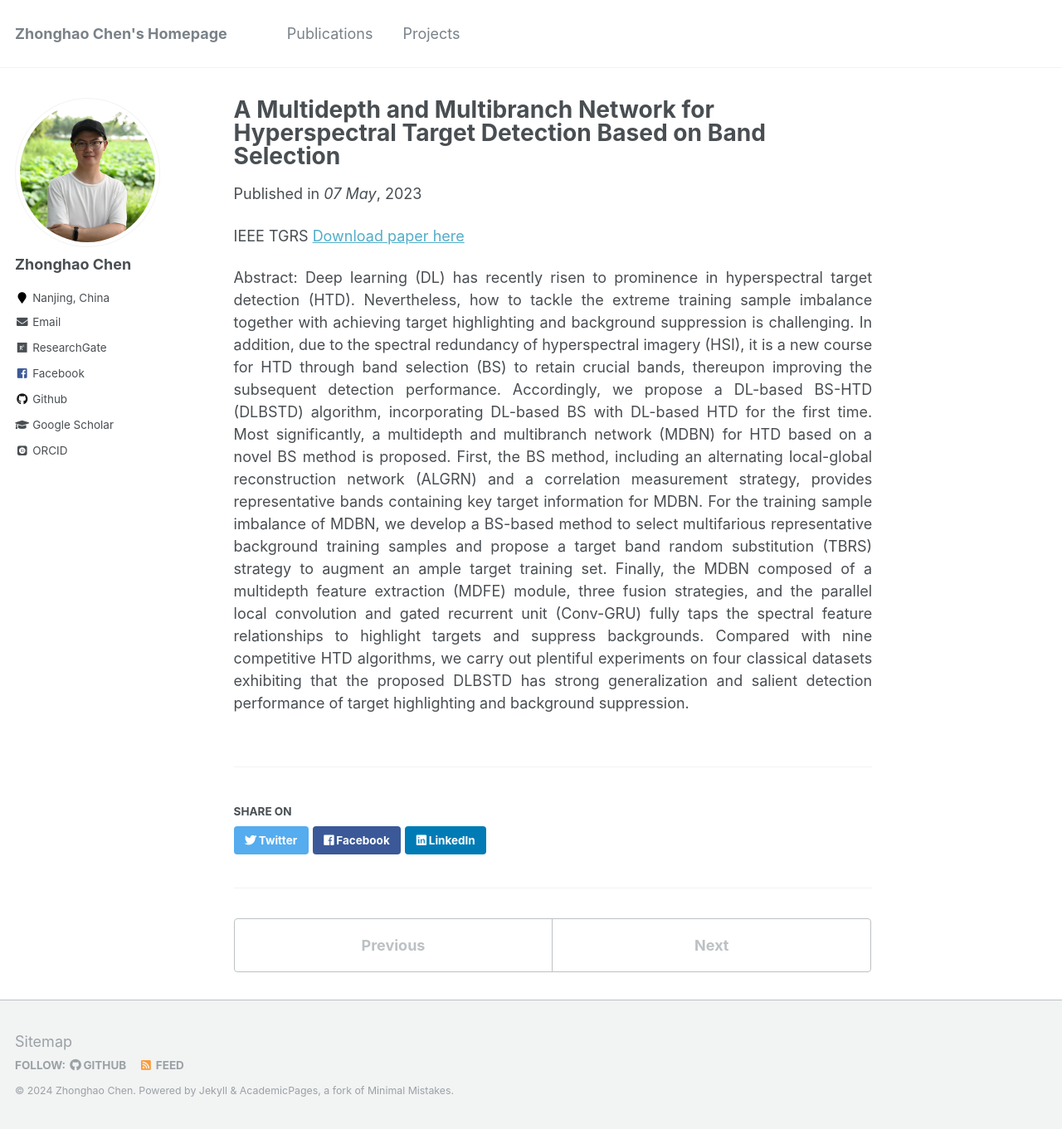
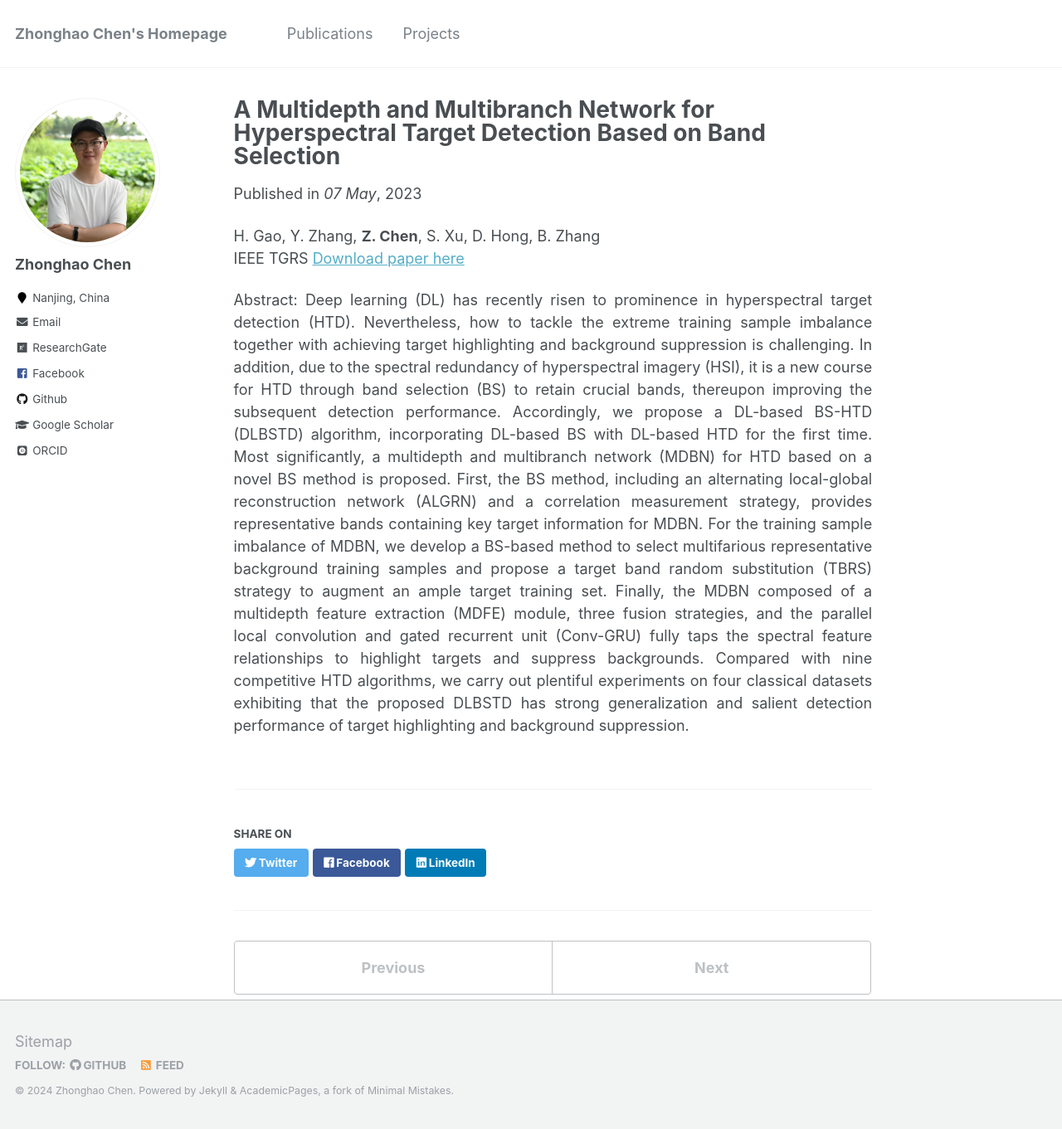
Before and after one commit to zhonghaochen/zhonghaochen.github.io, a Jekyll site: the page built from _publications/A Multidepth and Multibranch Network for Hyperspectral Target Detection Based on Band Selection.md, in a window 1280 px wide and 1361 px high. Shown: the whole window at 83% size. Built offline with Jekyll 4.4.1, drawn with Linux system fonts in a browser that asks for light colours; some web fonts are replaced.

Commit message:
Update A Multidepth and Multibranch Network for Hyperspectral Target Detection Based on Band Selection.md

```diff
--- a/_publications/A Multidepth and Multibranch Network for Hyperspectral Target Detection Based on Band Selection.md
+++ b/_publications/A Multidepth and Multibranch Network for Hyperspectral Target Detection Based on Band Selection.md
@@ -4,6 +4,7 @@ collection: publications
 date: 2023-05-07
 venue: '07 May'
 ---
+H. Gao, Y. Zhang, **Z. Chen**, S. Xu, D. Hong, B. Zhang <br>
 IEEE TGRS
 [Download paper here](https://ieeexplore.ieee.org/document/10073570)
 
```
